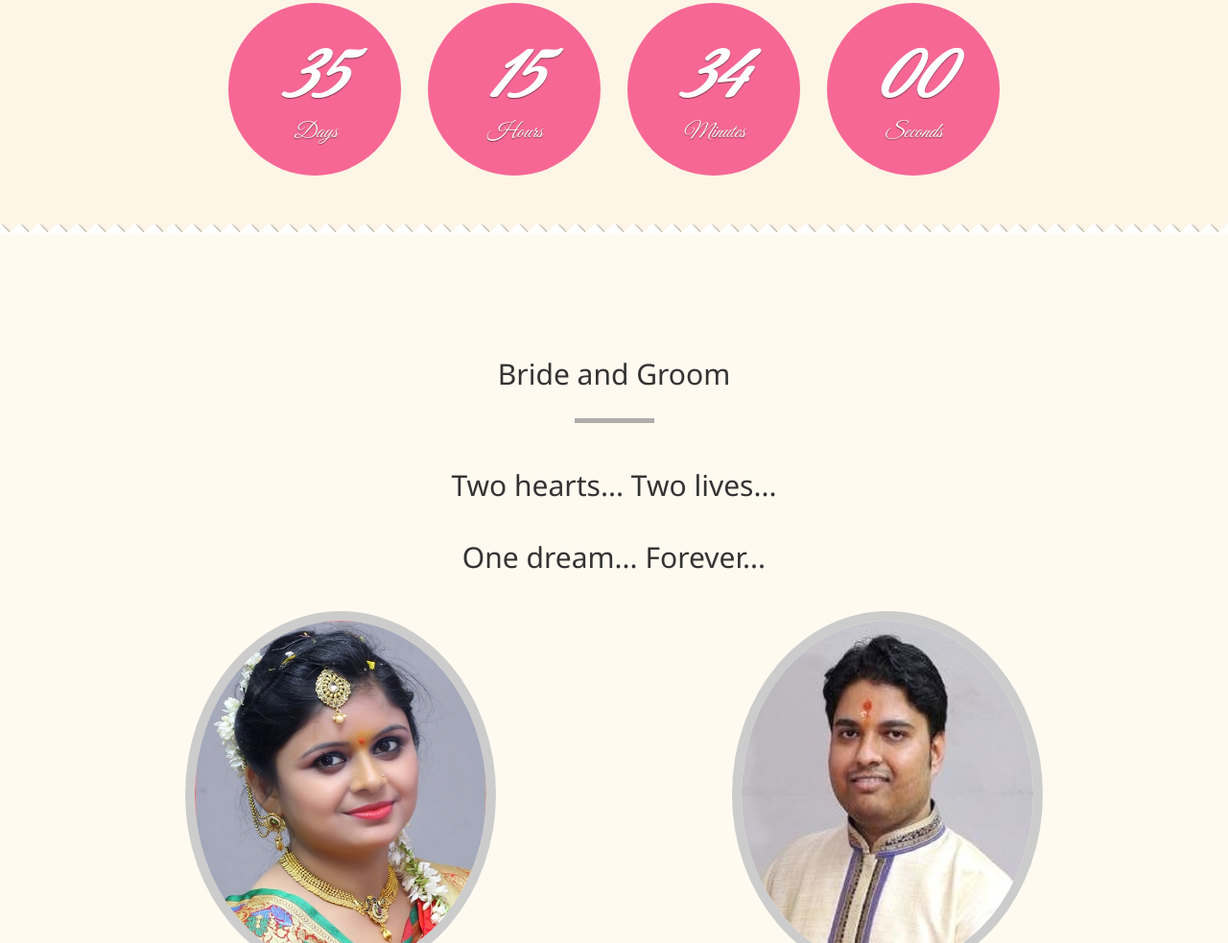
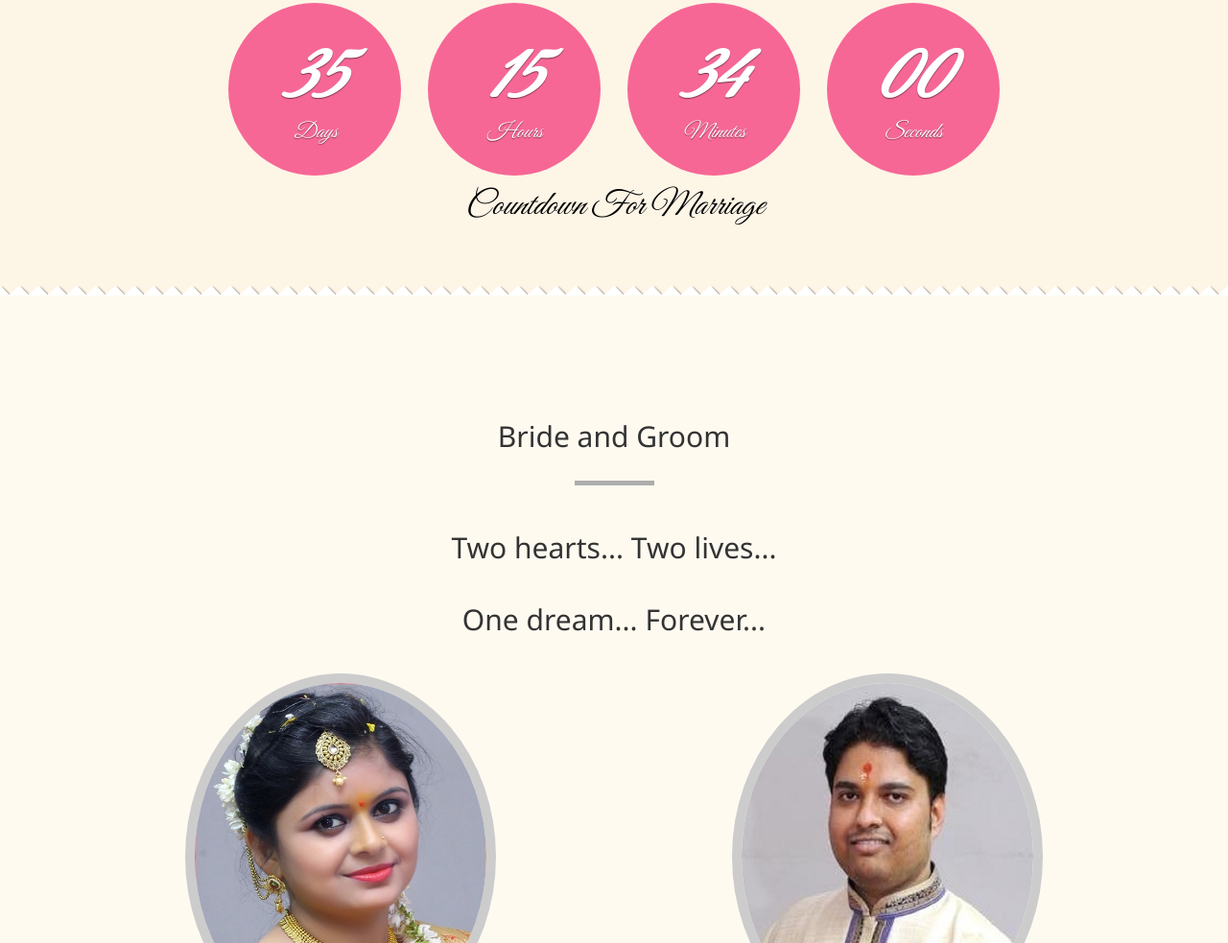
Before and after one commit to shwetawedsabhay/shwetawedsabhay.github.io, a plain HTML site: page index.html in a window 1280 px wide. Shown: the part 896-1879 px from the top of the page at 96% size. Drawn offline with nearby package versions, Linux system fonts and the light colour scheme; files that its build step writes are made by us from their sources.

Commit message:
Update index.html

```diff
--- a/index.html
+++ b/index.html
@@ -57,6 +57,7 @@
         <li><span id="hours">00</span>Hours</li>
         <li><span id="minutes">00</span>Minutes</li>
         <li><span id="seconds">00</span>Seconds</li>
+        <p class="invitaion_teext " style=" font-size:35px; ">Countdown For Marriage</p>
       </ul>
     </div>
               <!--     <span style=" font-weight:bold; ">Shweta </span>
```
